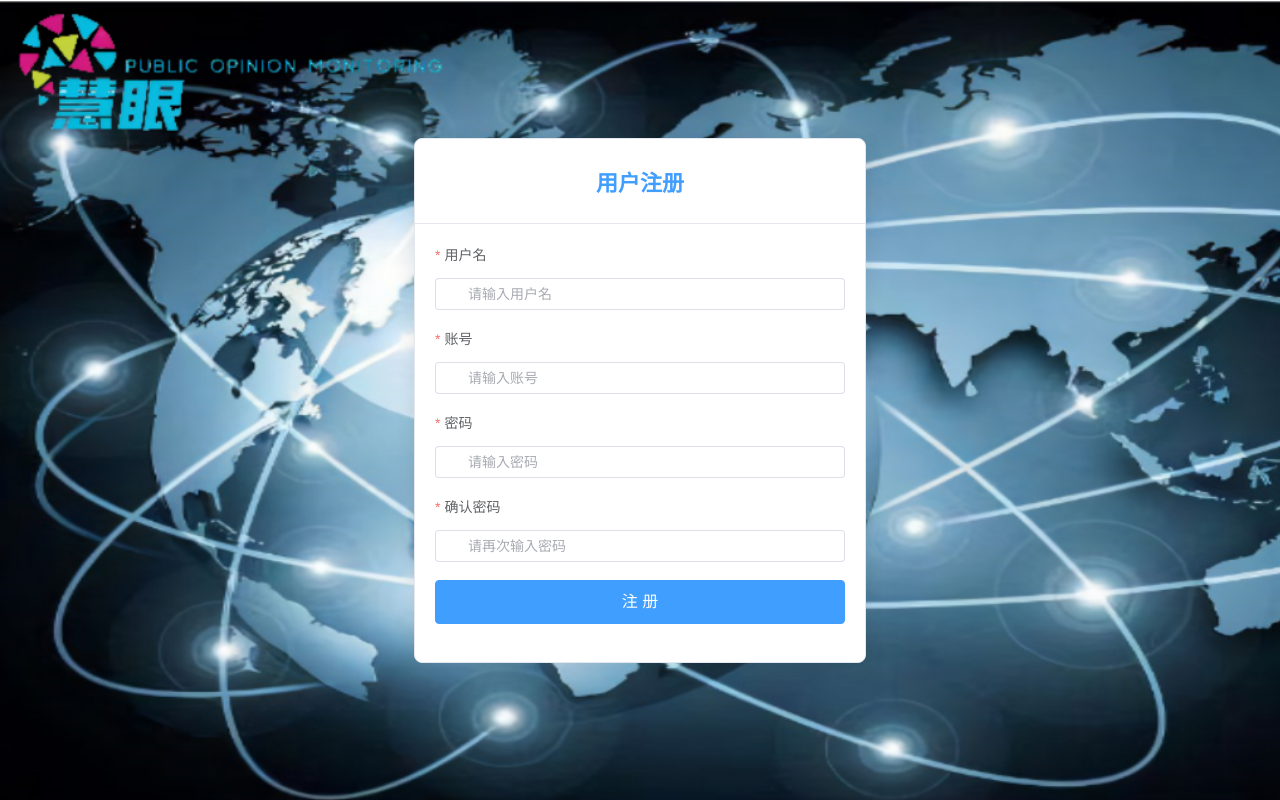
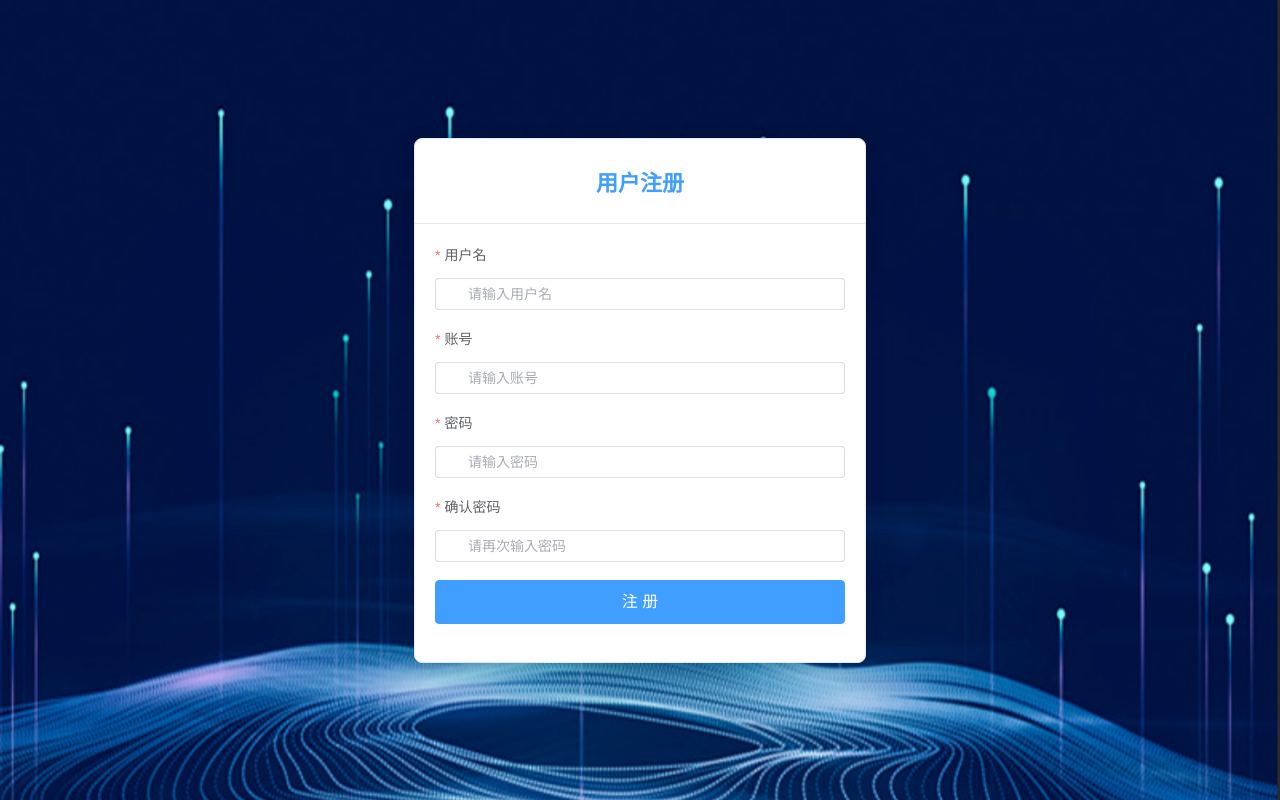
Before and after one commit to wujianrenn/network_safe-contest, a Vue app: page /register in a window 1280 px wide. Built offline with nearby package versions, Linux system fonts and the light colour scheme; some icons are missing; what secure-ls would draw is missing.

Commit message:
更新图片

```diff
--- a/src/views/login/Register.vue
+++ b/src/views/login/Register.vue
@@ -200,7 +200,7 @@
   .login {
     width: 100vw;
     height: 100vh;
-    background-image: url("../../assets/img/login_new.png");
+    background-image: url("../../assets/img/login.jpg");
     background-size: cover;
     display: flex;
     justify-content: center;
```
Also changed, not shown: src/image.png (deleted).
